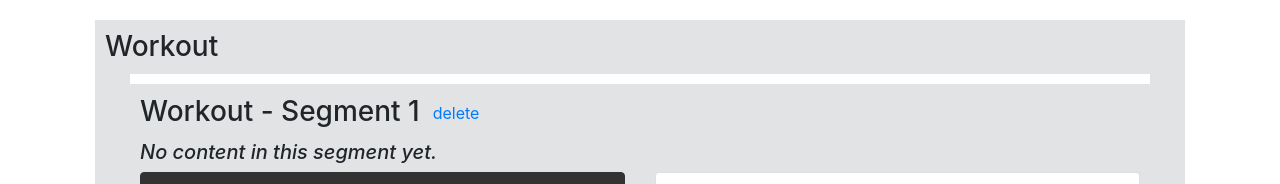
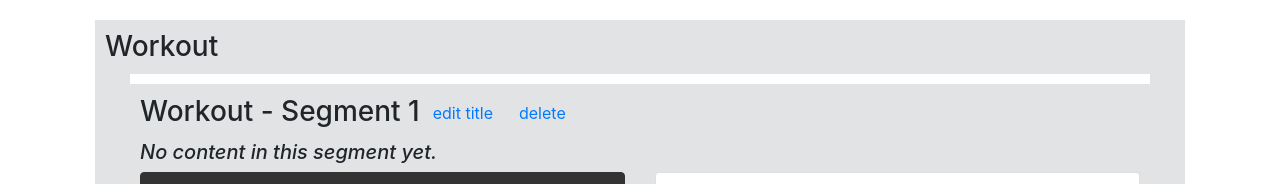
Before and after one commit to rloqvist/wsbuilder, a React (Create React App) app: page / in a window 1280 px wide. Both pictures are taken after a click on the button "Add segment". Shown: the top 184 px of the page. Built offline with nearby package versions, Linux system fonts and the light colour scheme; what showdown would draw is missing.

Commit message:
Added segment title editing

```diff
--- a/src/components/ExerciseComponent.js
+++ b/src/components/ExerciseComponent.js
@@ -3,6 +3,7 @@ import {CardTitle, CardSubtitle, CardText, Button, Input, FormGroup} from 'react
 import ReactMde from "react-mde";
 import {SelectExerciseTypeComponent} from './exercises/SelectExerciseTypeComponent';
 import {Exercises} from './exercises'
+import "react-mde/lib/styles/css/react-mde-all.css";
 
 const DisplayExercise = args => {
   return (
--- a/src/components/SegmentContainer.js
+++ b/src/components/SegmentContainer.js
@@ -1,7 +1,7 @@
 import React, {Component} from 'react';
 import shortid from 'shortid';
 import styled from 'styled-components';
-import {Container, Col, Row, Button} from 'reactstrap';
+import {Container, Col, Row, Button, Input} from 'reactstrap';
 import {NewSegmentComponent, NewExerciseComponent} from './NewComponents';
 import {ExerciseContainer} from './ExerciseContainer';
 import {store} from '../store';
@@ -20,6 +20,8 @@ export class SegmentContainer extends Component {
 
     this.state = {
       content: store.build.filter(item => item.parentId === this.props.id) || [],
+      editing: false,
+      title: this.props.title,
     }
   }
 
@@ -70,23 +72,54 @@ export class SegmentContainer extends Component {
     })
   }
 
+  toggleEditTitle = () => {
+    this.setState({editing: !this.state.editing});
+  }
+
+  handleSetTitle = title => {
+    store.updateItem({id: this.props.id, key: "title", value: title})
+    this.setState({title});
+  }
+
   render() {
-    const content = this.state.content;
+    const {content, editing} = this.state;
     return (
       <Container>
         <StyledSegmentWrapper>
+
+
           <h3>
-            {this.props.title}
-            {this.props.parentId &&
-              <Button color="link" onClick={() => this.props.onDelete(this.props.id)}>delete</Button>
-            }
+            {editing ? (
+              <>
+                <Input
+                  placeholder="Section title"
+                  defaultValue={this.state.title}
+                  onChange={event => this.handleSetTitle(event.target.value)}
+                />
+                <Button color="link" onClick={this.toggleEditTitle}>finished editing</Button>
+              </>
+            ) : (
+              <>
+                {this.state.title}
+                {this.props.parentId &&
+                  <>
+                    <Button color="link" onClick={this.toggleEditTitle}>edit title</Button>
+                    <Button color="link" onClick={() => this.props.onDelete(this.props.id)}>delete</Button>
+                  </>
+                }
+              </>
+            )}
           </h3>
+
+
           {content.length !== 0 ? content.map(block => {
             if (block.type === "segment") {
               return <SegmentContainer key={block.id} {...block} onDelete={this.handleDelete} />
             }
             return <ExerciseContainer key={block.id} {...block} onDelete={this.handleDelete} />
           }) : <div><h5><i>No content in this segment yet.</i></h5></div>}
+
+
           {!!this.props.parentId ? (
             <Row>
               <Col sm="6">
@@ -97,6 +130,8 @@ export class SegmentContainer extends Component {
               </Col>
             </Row>
           ) : <NewSegmentComponent onCreate={this.handleAddSegment} />}
+
+
         </StyledSegmentWrapper>
       </Container>
     )
```
